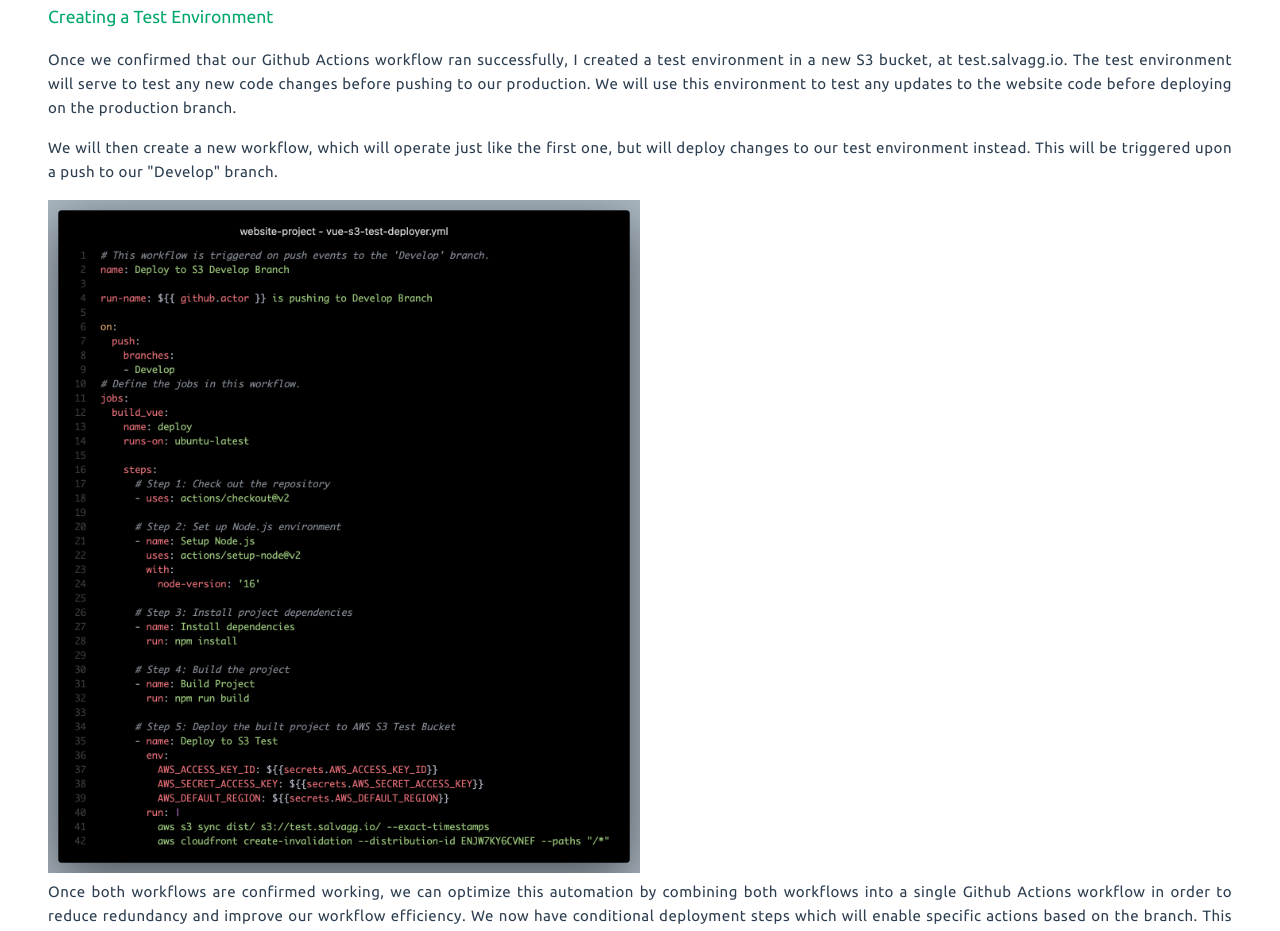
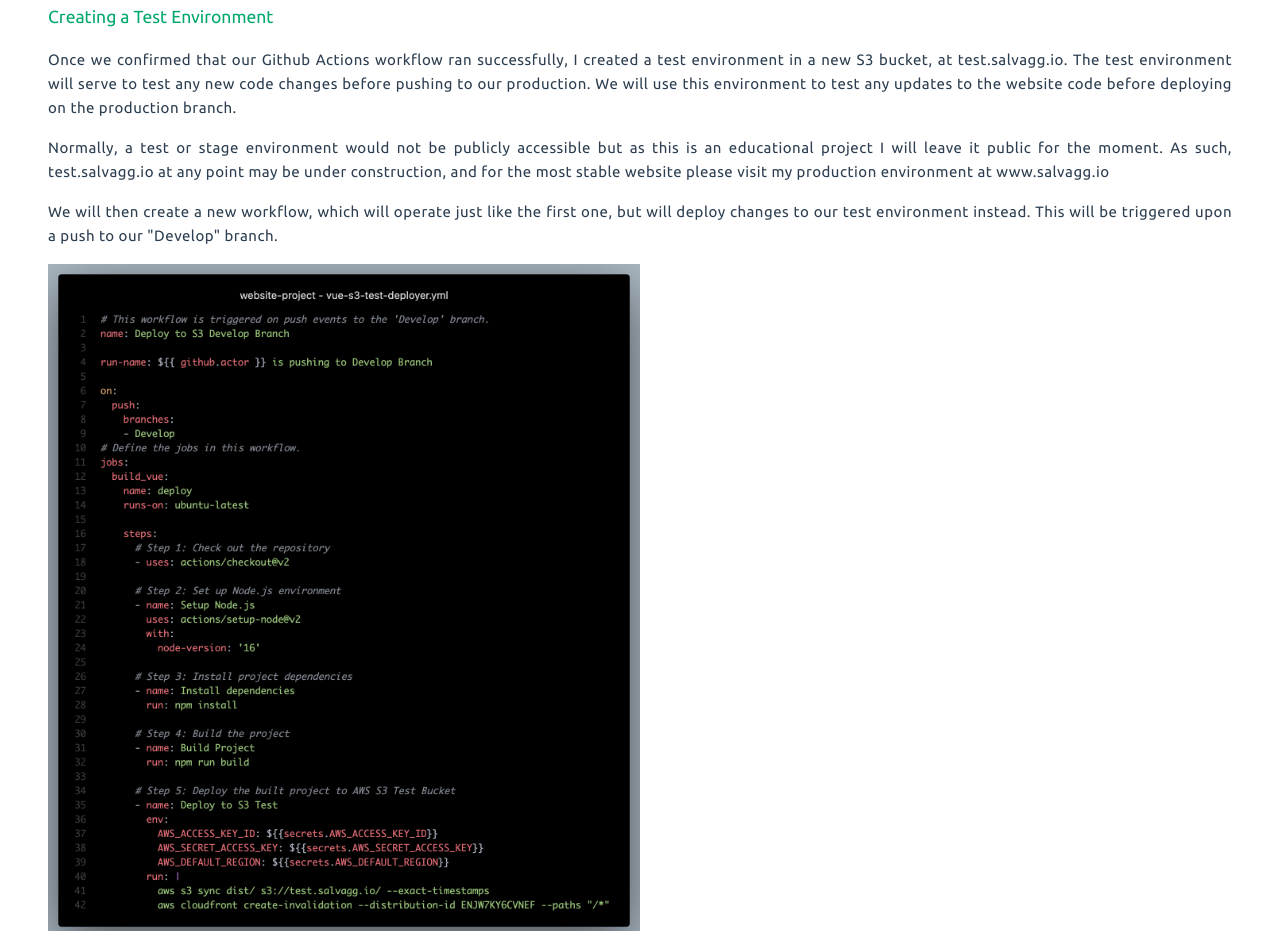
Before and after one commit to bsalvaggio/website-project, a Vue app: page /about in a window 1280 px wide. Shown: the part 4120-5051 px from the top of the page. Built offline with nearby package versions, Linux system fonts and the light colour scheme; no server answers.

Commit message:
Update About.vue

```diff
--- a/src/views/About.vue
+++ b/src/views/About.vue
@@ -70,7 +70,6 @@
             <p>I used Infrastructure as code to redefine my entire website in Terraform. This was a significant bit of work but I used the knowledge I gained from my Terraform Associate Certification preparation as well as previous Terraform projects.</p>
             <p>I converted my S3, Route53, and Cloudfront resources to Infrastructure as Code using Terraform. This was a challenging undertaking and a bit nerve wracking but once successful and I was able to fully break down and rebuild the infrastructure through Terraform it proved to be a very worthwhile endeavor.</p>
         </article>
-
         <article>
             <h2>The AWS Cloud Resume Challenge Project, Part II</h2>
             <p>In this continuation of our AWS Cloud Resume Challenge, we will explore automation through Github Actions. <a href="https://medium.com/@bill.salvaggio/the-aws-cloud-resume-challenge-project-c5c0c6fe9593" target="_blank">Click here to revisit part 1</a> for an overview of the project. We will look at automating the deployment of our website and explore some fundamentals of CI/CD (Continuous Integration and Continuous Delivery). This will help facilitate any changes we want to make to the website and allow us to do so more frequently, reliably, and efficiently. By automating this process, it should reduce further the chances of any manual errors and allow us to make and deploy smaller changes much more rapidly.</p>
@@ -91,7 +90,7 @@
 
             <h3>Creating a Test Environment</h3>
             <p>Once we confirmed that our Github Actions workflow ran successfully, I created a test environment in a new S3 bucket, at test.salvagg.io. The test environment will serve to test any new code changes before pushing to our production. We will use this environment to test any updates to the website code before deploying on the production branch.</p>
-
+            <p>Normally, a test or stage environment would not be publicly accessible but as this is an educational project I will leave it public for the moment. As such, test.salvagg.io at any point may be under construction, and for the most stable website please visit my production environment at www.salvagg.io</p>
             <p>We will then create a new workflow, which will operate just like the first one, but will deploy changes to our test environment instead. This will be triggered upon a push to our "Develop" branch. </p>
             <img src="@/assets/articleimages/test.png" alt="'develop' workflow" />
 
```
